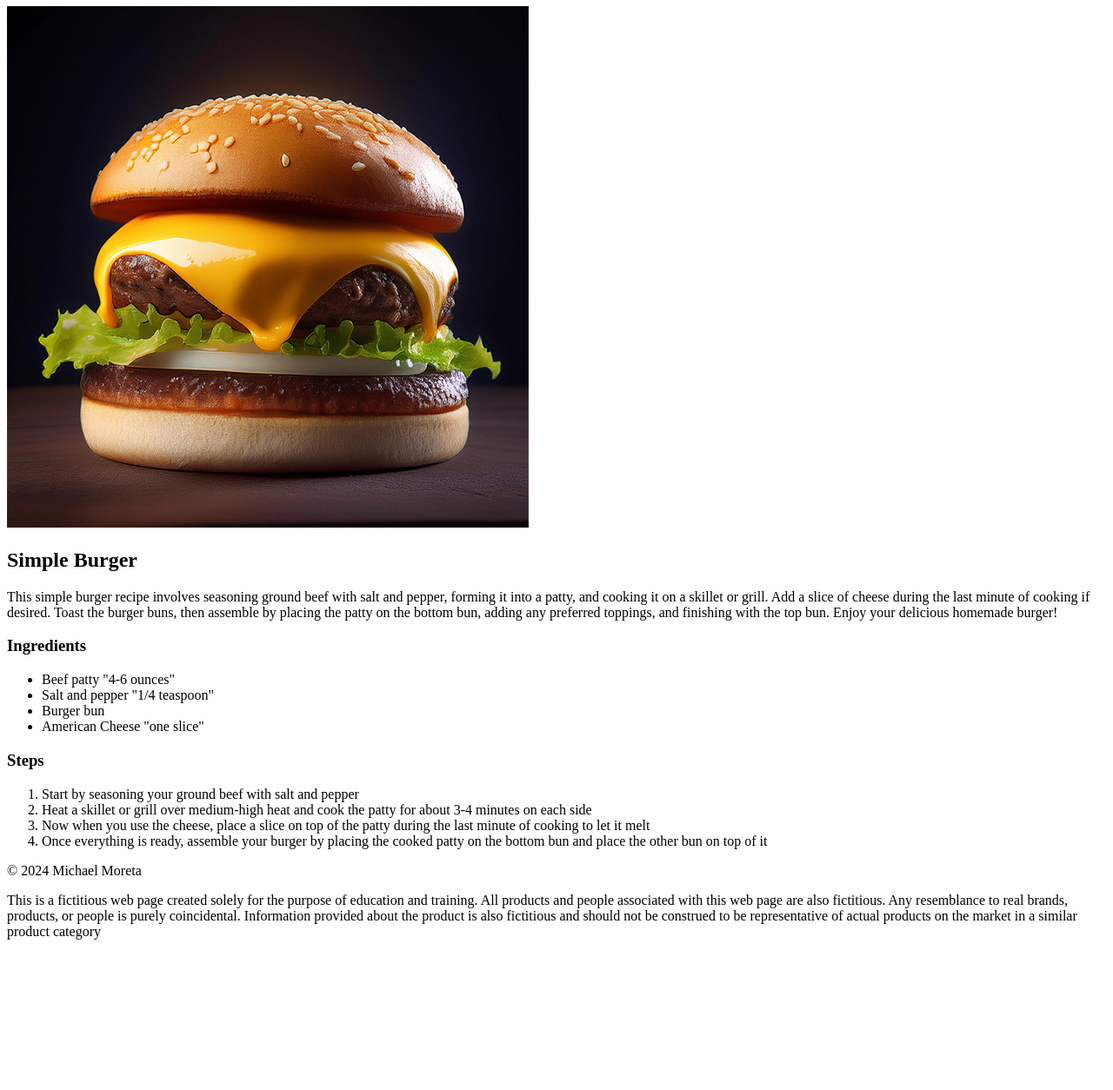
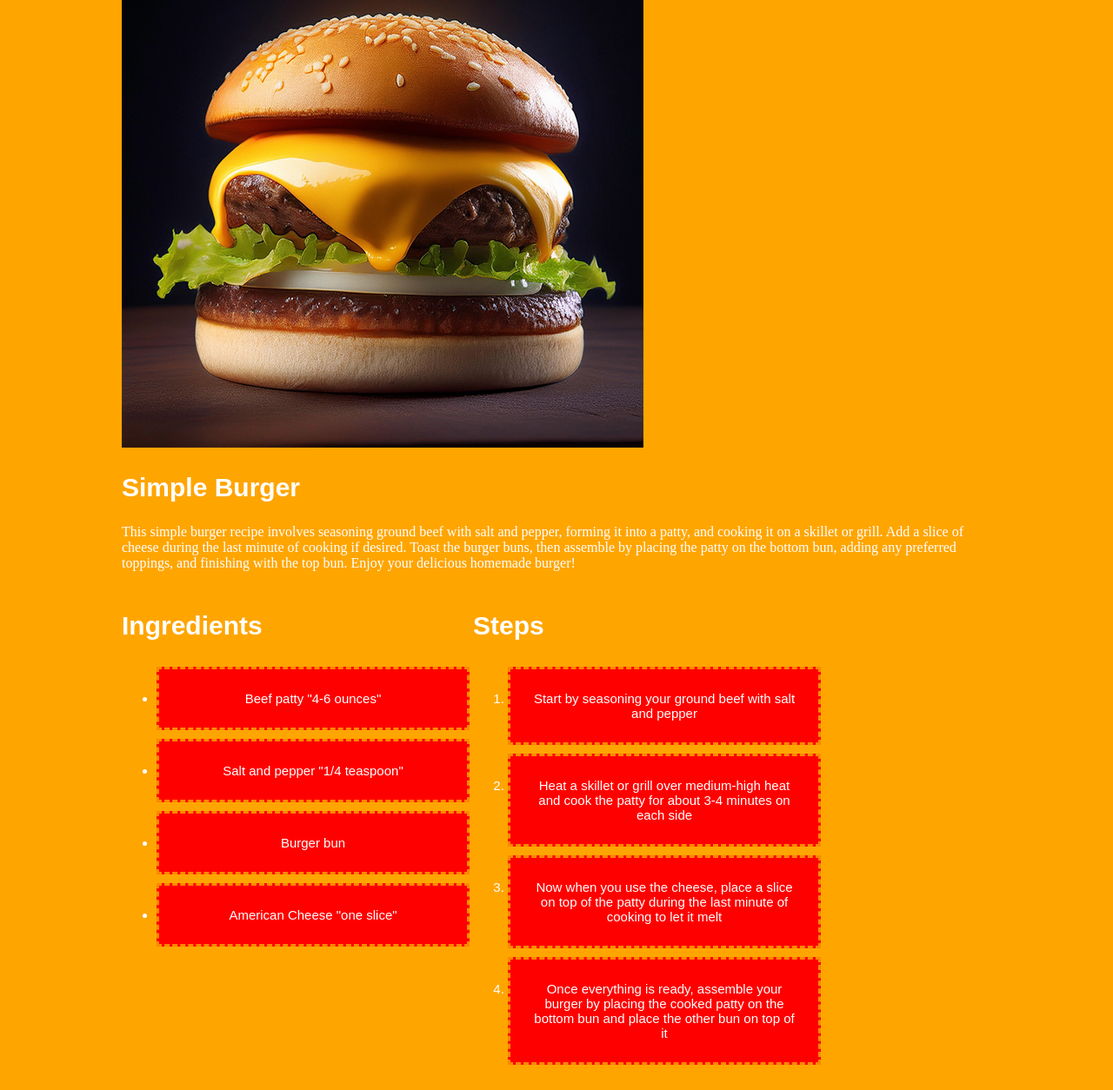
Before and after one commit to Mike1417/class, a plain HTML site: page gra1144cp1michaelmoreta2024v2/index.html in a window 1280 px wide. Shown: the part 285-1539 px from the top of the page at 87% size. Before the commit the page ends 1382 px from the top, so only its background shows below. Drawn offline with Linux system fonts and the light colour scheme.

Commit message:
Add files via upload

```diff
--- a/gra1144cp1michaelmoreta2024v2/index.html
+++ b/gra1144cp1michaelmoreta2024v2/index.html
@@ -2,10 +2,61 @@
 <html>
 <head>
 <title>Burger Heaven | Michael Moreta, 2024</title>
+<style>
+body {
+    margin: 0;
+    background-color: orange;
+}
+	h1{
+	color:white;
+	margin:auto;
+	border:dashed #FA8902;
+		background-color:red;
+	padding:20px;}
+
+	h2{color:white;
+	font-family: Arial,sans-serif;
+	Font-size:30px}
+
+	h3{color:white;
+		font-family: Arial,sans-serif;
+	font-size:30px}
+
+	P{color:white;}
+
+
+	li{color:white;
+		font-family:Arial,sans-serif;
+		font-size: 15px;
+		text-align: center;
+		background-color:red;
+		padding: 25px;
+margin-bottom: 10px;
+		//box-sizing:border-box;
+		border:dashed #FA8902;
+}
+
+wrapper {
+    width: 1000px;
+    display: block;
+    margin: auto;
+}
+	section{
+		display:inline-block;
+		width:40%;
+		vertical-align: top;
+
+	}
+	.logo,h1{
+		display:inline-block;
+			vertical-align: middle;
+	}
+</style>
 </head>
 <body>
 <wrapper>
-  <header> <img src="logo.png">
+  <header> <img src="logo.png" class="logo">
+
     <h1>Burger Heaven</h1>
   </header>
   <main> <img src="burger.png">
```
